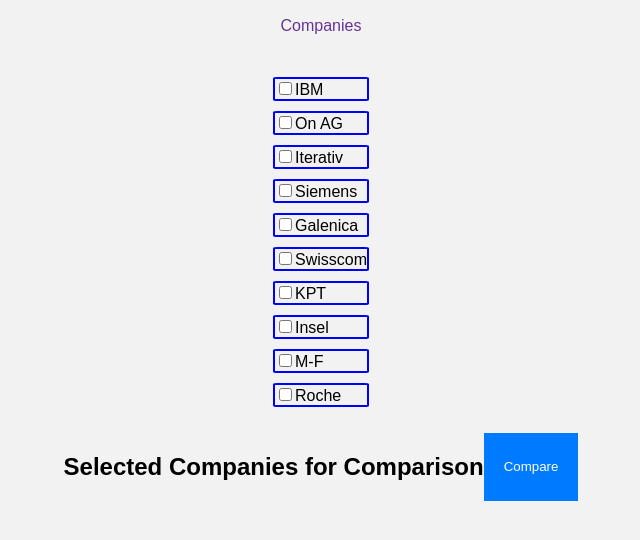
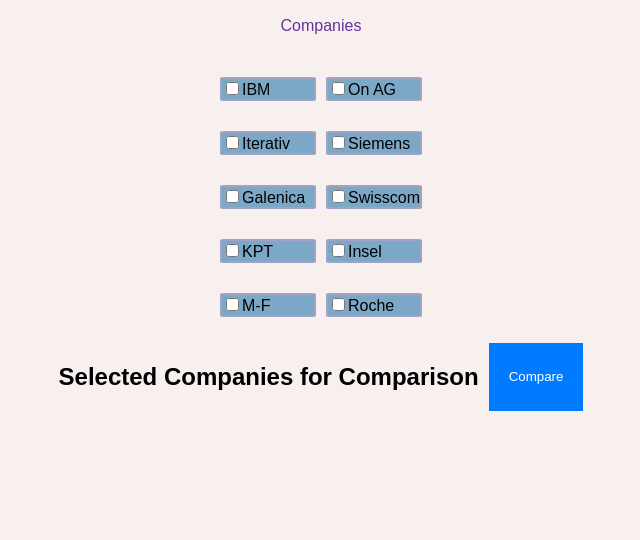
Before and after one commit to Powercoders-Switzerland/fridayprojects_MeSeKA, a plain HTML site: page index.html in a window 1280 px wide. Shown: the part 60-600 px from the top of the page, without its empty margins (319-959 px from the left). Drawn offline with Linux system fonts and the light colour scheme.

Commit message:
update commit

```diff
--- a/style.css
+++ b/style.css
@@ -2,7 +2,7 @@
 
 body {
     font-family: Arial, sans-serif;
-    background-color: #f2f2f2;
+    background-color: #f8efef;
     margin: 0;
     padding: 0;
 }
@@ -10,9 +10,6 @@
     display: flex;
     flex-wrap: wrap;
     justify-content: center;
-    /*display: grid;
-    grid-template-rows: 3 12fr;
-    gap: 5px;*/
 }
 h1 {
     text-align: center;
@@ -25,14 +22,16 @@
 }
 
 ul {
-
-    /* align-items: center; */
+    display: grid;
+    grid-template-columns: 1fr 1fr;
+    gap: 10px;
     list-style-type: none;
     padding: 0;
 }
 
 li {
-    border: 2px solid blue;
+    background-color: rgb(124, 168, 199);
+    border: 2px solid rgb(162, 162, 196);
     border-radius: 5%;
     margin: 10px 0;
 }
@@ -63,7 +62,7 @@
 }
 
 button:hover {
-    background-color: #0056b3;
+    background-color: #e6e7f0;
 }
 .comparisonTable {
     width: 100%;
```
